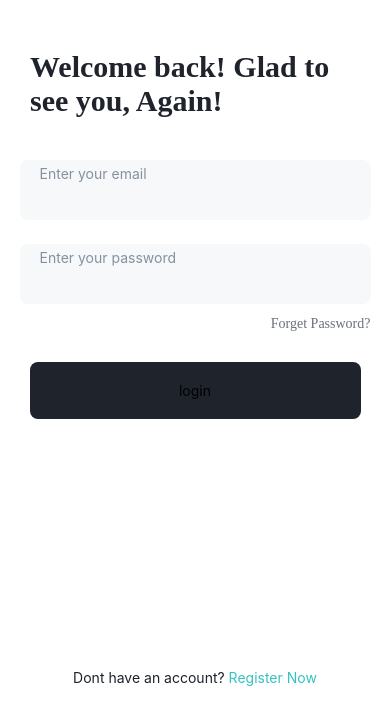
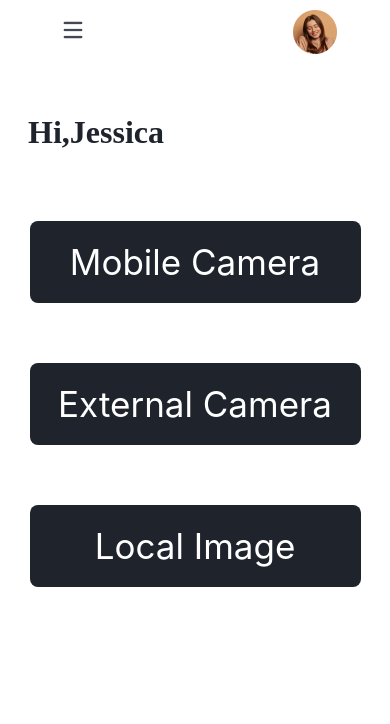
Before and after one commit to lamiskamal500/FaceReminder, a React Native app: screen /HomePage in a window 390 px wide. Shown: the top 724 px of the page. Built offline with nearby package versions, Linux system fonts and the light colour scheme.

Commit message:
GP2023-4

```diff
--- a/App.js
+++ b/App.js
@@ -7,6 +7,7 @@ import Login from './src/screens/Login';
 import Register from './src/screens/Register';
 import ForgetPassword from './src/screens/ForgetPassword';
 import CreateNewPassword from './src/screens/CreateNewPassword';
+import HomePage from './src/screens/HomePage';
 
 const Stack = createNativeStackNavigator();
 
@@ -23,6 +24,8 @@ const App = () =>{
          options={{headerShown:false}}/>
           <Stack.Screen name="CreateNewPassword" component={CreateNewPassword}
          options={{headerShown:false}}/>
+          <Stack.Screen name="HomePage" component={HomePage}
+         options={{headerShown:false}}/>
       </Stack.Navigator>
     </NavigationContainer>
     )
--- a/src/components/InputText.js
+++ b/src/components/InputText.js
@@ -1,33 +1,37 @@
-import {View, TextInput,StyleSheet } from 'react-native';
+import {View, TextInput, StyleSheet} from 'react-native';
 import React from 'react';
-const InputText=(props)=>{
-    return(
-        <View style = {styles.InputTextStyle}>
+const InputText = props => {
+  return (
+    <View style={styles.InputTextStyle}>
       <TextInput
+        style={styles.TextStyle}
         placeholder={props.DefaultText}
-        placeholderTextColor='#8391A1'
-
+        placeholderTextColor="#8391A1"
+        onChangeText={props.onChangeText}
+        value={props.text}
       />
     </View>
   );
 };
 const styles = StyleSheet.create({
-    InputTextStyle:{
+  InputTextStyle: {
     backgroundColor: '#F7F8F9',
-        width:'90%',
-        height:60,
-        borderRadius:8,
-        color:'#8391A1',
-        borderColor:'#E8ECF4',
-        marginVertical:12,
-        borderColor:'#E8ECF4',
-        marginVertical:12,
-        placeholderTextColor:'#8391A1',
-        paddingHorizontal:20,
-        paddingTop:5
+    width: '90%',
+    height: 60,
+    borderRadius: 8,
+    color: '#8391A1',
+    borderColor: '#E8ECF4',
+    marginVertical: 12,
+    borderColor: '#E8ECF4',
+    marginVertical: 12,
+    placeholderTextColor: '#8391A1',
+    paddingHorizontal: 20,
+    paddingTop: 5,
   },
+  TextStyle: {
+    color: '#1E232C',
+    fontWeight: 'bold',
+  },
+});
 
-
-})
-
-export default InputText
+export default InputText;
--- a/src/screens/ForgetPassword.js
+++ b/src/screens/ForgetPassword.js
@@ -1,10 +1,12 @@
-import React from 'react';
+import React, { useState } from 'react';
 import { TouchableOpacity,Text,View,StyleSheet } from 'react-native';
 import { useNavigation } from '@react-navigation/native';
 import Button from '../components/Button';
 import BackIcon from '../components/BackIcon';
+import InputText from '../components/InputText';
 const ForgetPassword = ()=>{
-    const navigation = useNavigation();
+    const [text, setText] = useState('');
+
     return(
         <View style={styles.ForgetPasswordScreen}>
            <BackIcon/>
@@ -14,7 +16,7 @@ const ForgetPassword = ()=>{
             <View style={{width:'100%',}}>
                 <Text style={styles.ForgetBigText}> Don't worry! It occurs. Please enter the email address linked with your account.</Text>
             </View>
-            <InputText DefaultText='Enter your email'/>
+            <InputText DefaultText='Enter your email'  onChangeText={newText => setText(newText)}/>
             <Button style={styles.SendMailButton} buttonText='Send Mail'/>
 
         </View>
--- /dev/null
+++ b/src/screens/HomePage.js
@@ -0,0 +1,70 @@
+import React, { useState } from 'react';
+import { TouchableOpacity,Text,View,StyleSheet,Image } from 'react-native';
+import { useNavigation } from '@react-navigation/native';
+import Button from '../components/Button';
+const HomePage = ()=>{
+    return(
+        <View style={styles.HomePageMain}>
+             <View style={{width:'85%'}} style={styles.Image}>
+             <Image source={require('../assets/menu.png')} style={styles.Menu} />
+             <Image source={require('../assets/User2.png')} style={styles.User2} />
+             </View>
+             <View style={{width:'85%'}}>
+
+             </View>
+            <View style ={{width:'100%',}} >
+                 <Text style ={styles.HiText}> Hi,Jessica </Text>
+            </View>
+            <Button style={styles.Button} styleButton={styles.buttonText} buttonText='Mobile Camera'/>
+            <Button style={styles.Button} styleButton={styles.buttonText} buttonText='External Camera'/>
+            <Button style={styles.Button} styleButton={styles.buttonText} buttonText='Local Image'/>
+        </View>
+    );
+};
+const styles = StyleSheet.create({
+    HomePageMain:{
+        display:'flex',
+        alignItems:'center',
+        backgroundColor:'#FFFFFF',
+        height:'100%',
+    },
+    HiText:{
+        color:"#1E232C",
+        fontSize:32,
+        fontWeight:'bold',
+        fontFamily:'Urbanist',
+        marginTop:60,
+        marginBottom:10,
+        marginHorizontal:20,
+        // alignItems:'flex-start'
+    },
+    Button:{
+        marginTop:60,
+
+    },
+    buttonText:{
+        fontSize:35,
+        fontWeight:"semibold",
+        color:'#FFFFFF',
+    },
+    Menu:{
+        width: 20,
+        height: 20,
+        marginTop: 20,
+        alignSelf:'flex-start',
+        marginHorizontal:10,
+    },
+    User2:{
+        width: 44,
+        height: 44,
+         marginTop: 10,
+        // // alignSelf:'flex-start',
+         marginLeft:200
+
+    },
+    Image:{
+        // display:"flex",
+        flexDirection:'row'
+    }
+})
+export default HomePage;
--- a/src/screens/Login.js
+++ b/src/screens/Login.js
@@ -1,11 +1,13 @@
-import React from 'react';
+import React , { useState } from 'react';
 import { TouchableOpacity,Text,View,StyleSheet } from 'react-native';
 import { useNavigation } from '@react-navigation/native';
 import InputText from '../components/InputText';
 import Button from '../components/Button';
+import HomePage from './HomePage';
 
 const Login = ()=>{
     const navigation = useNavigation();
+
 
     return(
         <View style={styles.LoginScreen}>
@@ -21,7 +23,11 @@ const Login = ()=>{
              onPress={()=> navigation.navigate('ForgetPassword')}>
             <View ><Text style={styles.ForgetText} >Forget Password?</Text></View>
             </TouchableOpacity>
+            <TouchableOpacity
+             onPress={()=> navigation.navigate('HomePage')}>
+
             <Button style={styles.RegisterButton} buttonText='login'/>
+            </TouchableOpacity>
 
         <View style={styles.DontHaveAccountfull}>
         <Text style={styles.DontHaveAccountText}>Dont have an account? </Text>
```
Also changed, not shown: src/assets/User2.png (added), src/assets/menu.png (added). Lines whose indentation alone changed are shown as unchanged.
